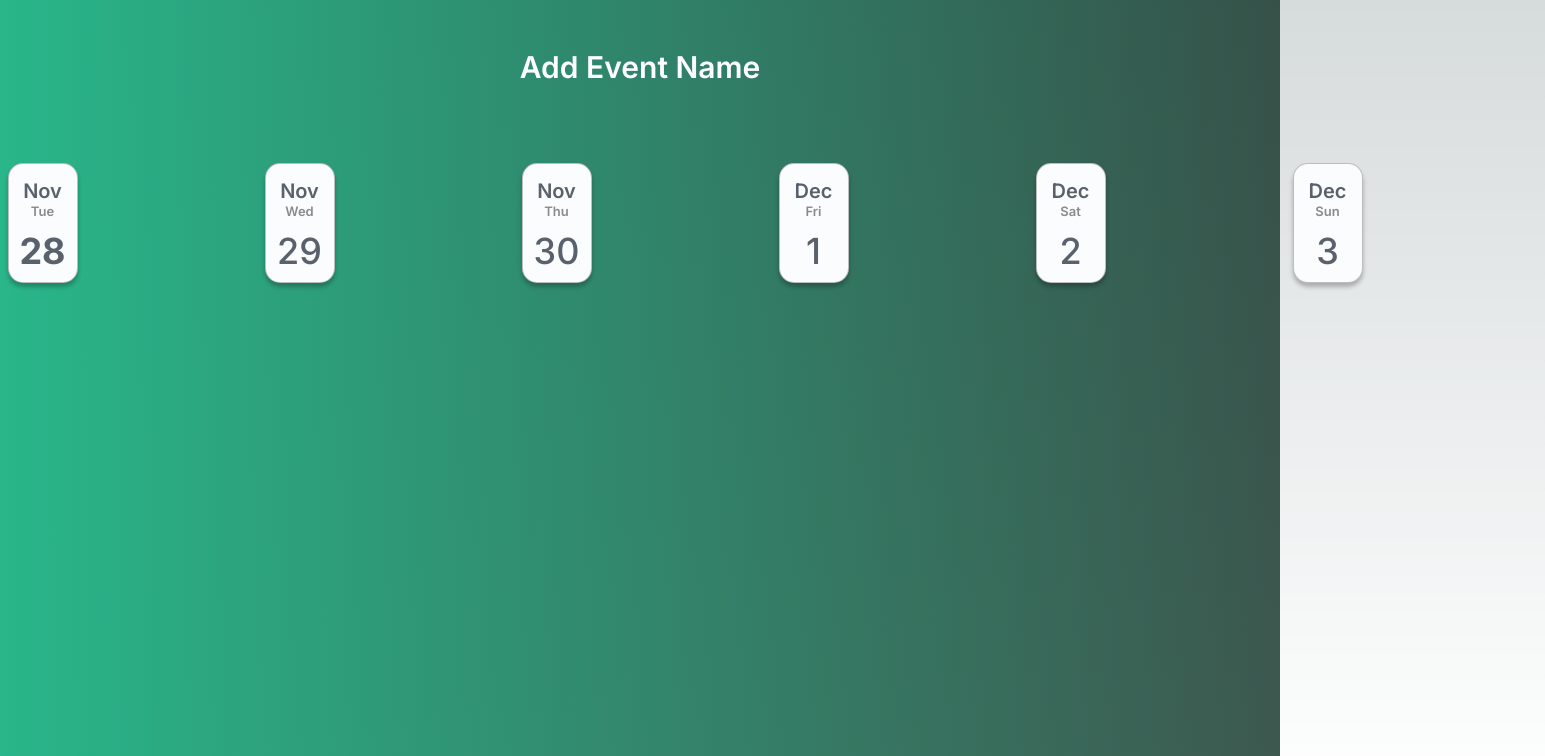
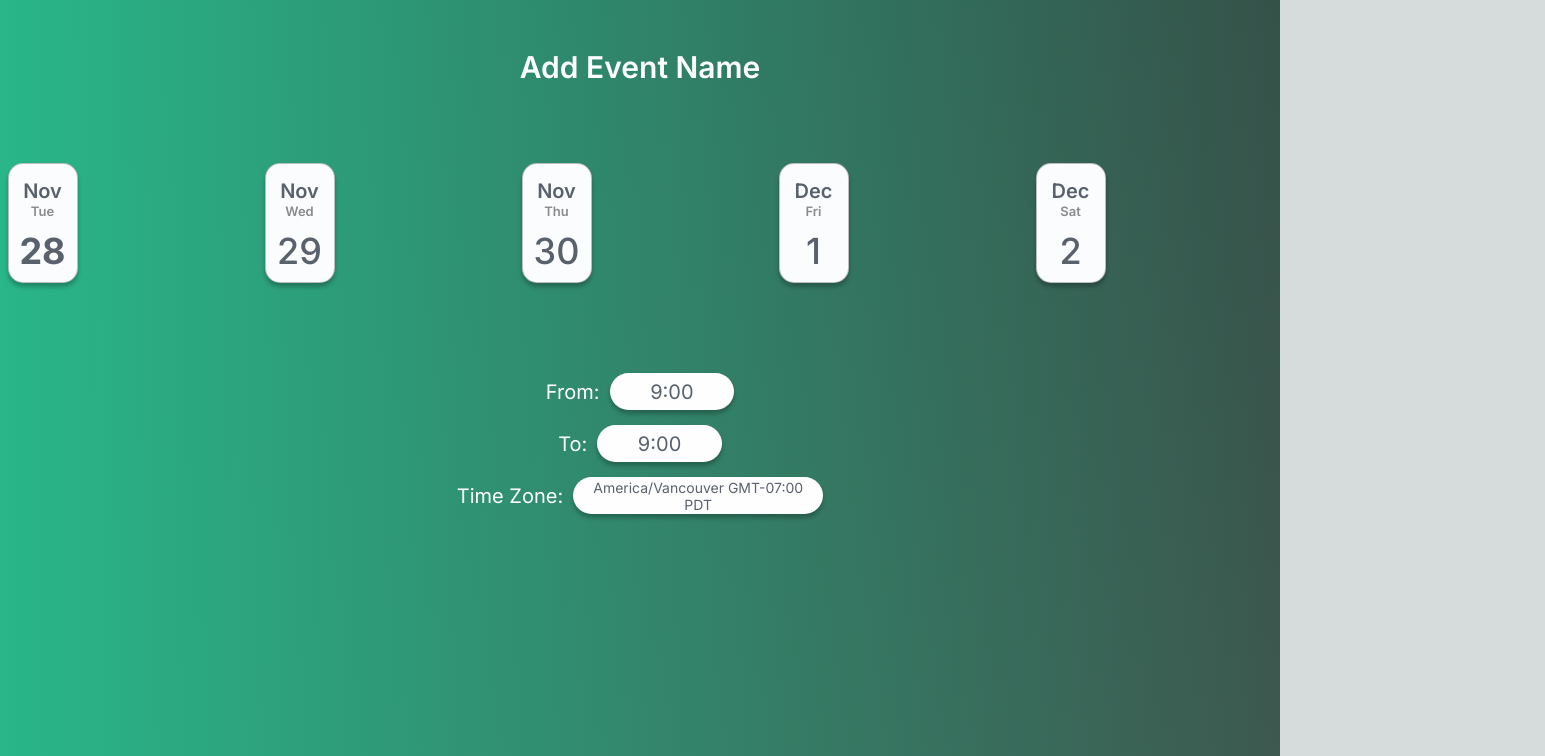
Before and after one commit to johnmarquez12/Cpen441Prototypes, a Next.js app in the folder event_creation/: page / in a window 1280 px wide. Shown: the top 756 px of the page, 1545 px wide, since content can reach past the window. Built offline with nearby package versions, Linux system fonts and the light colour scheme.

Commit message:
timeandtimezoneselection added

```diff
--- a/event_creation/src/app/page.tsx
+++ b/event_creation/src/app/page.tsx
@@ -4,6 +4,8 @@ import React, { useState, useEffect } from 'react';
 import styled from 'styled-components';
 import { Swiper, SwiperSlide } from 'swiper/react';
 import 'swiper/swiper-bundle.css';
+import TimeSelector from '@components/time_input';
+import TimeZoneSelector from '@components/timezone';
 
 // Styled components
 const Container = styled.div`
@@ -11,7 +13,9 @@ const Container = styled.div`
   flex-direction: column;
   align-items: center;
   height: 100vh;
+  width: 100vw;
   background: linear-gradient(90deg, #29B689 0%, rgba(13, 47, 36, 0.80) 100%);
+  overflow:hidden;
 `;
 
 const EditableTitle = styled.div`
@@ -51,9 +55,9 @@ const TitleInput = styled.input`
 
 const SwiperContainer = styled.div`
   margin-top: 60px;
+  margin-bottom: 60px;
   margin-left: 15px;
   width: 100%; /* Ensure full width of the container */
-  height: 100%;
   overflow: visible !important; /* Add this line to set overflow: visible */
 `;
 
@@ -109,13 +113,26 @@ const DateText = styled.p<{ isBold: boolean }>`
   margin: 0;
 `;
 
-// Home component
+const TimeSelectorContainer = styled.div`
+  display: flex;
+  flex-direction: column;
+  align-items: center;
+  margin-top: 30px;
+`;
+
+const TimeSelectorRow = styled.div`
+  display: flex;
+  align-items: center;
+  margin-bottom: 15px;
+`;
+
 // Home component
 const Home: React.FC = () => {
   const [isEditing, setEditing] = useState(false);
   const [eventName, setEventName] = useState('Add Event Name');
   const [swiperDates, setSwiperDates] = useState<Date[]>([]);
   const [selectedCards, setSelectedCards] = useState<number[]>([]);
+
 
   const handleTitleClick = () => {
     setEditing(true);
@@ -159,6 +176,16 @@ const Home: React.FC = () => {
     const newDate = new Date(lastDate);
     newDate.setDate(lastDate.getDate() + 1);
     setSwiperDates([...swiperDates, newDate]);
+  };
+
+  const handleTimeSelection = () => {
+    // Handle the time selection logic here
+    console.log('Time selected!');
+  };
+
+  const handleTimeZoneSelection = (timeZone: string) => {
+    // Handle the timezone selection logic here
+    console.log('Time Zone selected:', timeZone);
   };
 
   const handleCardSelect = (index: number) => {
@@ -205,6 +232,17 @@ const Home: React.FC = () => {
           ))}
         </Swiper>
       </SwiperContainer>
+      <TimeSelectorContainer>
+        <TimeSelectorRow>
+          <TimeSelector label="From"  onSelect={handleTimeSelection} />
+        </TimeSelectorRow>
+        <TimeSelectorRow>
+          <TimeSelector label="To"  onSelect={handleTimeSelection} />
+        </TimeSelectorRow>
+        <TimeSelectorRow>
+        <TimeZoneSelector onSelect={handleTimeZoneSelection} />
+        </TimeSelectorRow>
+      </TimeSelectorContainer>
     </Container>
   );
 };
--- /dev/null
+++ b/event_creation/src/components/time_input/index.tsx
@@ -0,0 +1,94 @@
+// TimeSelector.tsx
+import React, { useState } from 'react';
+import styled from 'styled-components';
+
+const Container = styled.div`
+  display: flex;
+  align-items: center;
+  position: relative;
+`;
+
+const Text = styled.p`
+  color: #FFF;
+  font-family: Inter, sans-serif;
+  font-size: 20px;
+  margin-right: 10px;
+`;
+
+const Selection = styled.div`
+  width: 124.64px;
+  height: 37px;
+  flex-shrink: 0;
+  border-radius: 40px;
+  background: #FEFEFF;
+  box-shadow: 0px 4px 4px 0px rgba(0, 0, 0, 0.25);
+  cursor: pointer;
+  display: flex;
+  align-items: center;
+  justify-content: center;
+`;
+
+const Dropdown = styled.div`
+  position: absolute;
+  top: 100%;
+  left: 0;
+  width: 100%;
+  max-height: 150px;
+  overflow-y: auto;
+  background: #FEFEFF;
+  box-shadow: 0px 4px 4px 0px rgba(0, 0, 0, 0.25);
+  border-radius: 5px;
+  z-index: 1;
+`;
+
+const TimeItem = styled.div`
+  padding: 10px;
+  cursor: pointer;
+`;
+
+const TimeText = styled.p`
+    color: #59616C;
+
+    text-align: center;
+    font-family: Inter, sans-serif;
+    font-size: 20px;
+    font-style: normal;
+    font-weight: 400;
+    line-height: normal;
+`;
+
+interface TimeSelectorProps {
+  label: string;
+  onSelect: (time: string) => void;
+}
+
+const TimeSelector: React.FC<TimeSelectorProps> = ({ label, onSelect }) => {
+  const [isDropdownOpen, setDropdownOpen] = useState(false);
+  const [defaultTime, setDefaultTime] = useState('9:00'); // Initial default time
+
+  const handleTimeItemClick = (time: string) => {
+    onSelect(time);
+    setDefaultTime(time); // Update default time dynamically
+    setDropdownOpen(false);
+  };
+
+  return (
+    <Container>
+      <Text>{label}:</Text>
+      <Selection onClick={() => setDropdownOpen(!isDropdownOpen)}>
+        <TimeText>{defaultTime}</TimeText>
+      </Selection>
+      {isDropdownOpen && (
+        <Dropdown>
+          {Array.from({ length: 24 }, (_, index) => (
+            <TimeItem key={index} onClick={() => handleTimeItemClick(`${index}:00`)}>
+              {`${index}:00`}
+            </TimeItem>
+          ))}
+        </Dropdown>
+      )}
+    </Container>
+  );
+};
+
+export default TimeSelector;
--- /dev/null
+++ b/event_creation/src/components/timezone/index.tsx
@@ -0,0 +1,120 @@
+// TimeZoneSelector.tsx
+import React, { useState } from 'react';
+import styled from 'styled-components';
+
+const Container = styled.div`
+  display: flex;
+  align-items: center;
+  position: relative;
+`;
+
+const Text = styled.p`
+  color: #FFF;
+  font-family: Inter, sans-serif;
+  font-size: 20px;
+  margin-right: 10px;
+`;
+
+const Selection = styled.div`
+  width: 250px; /* Adjust the width as needed */
+  height: 37px;
+  flex-shrink: 0;
+  border-radius: 40px;
+  background: #FEFEFF;
+  box-shadow: 0px 4px 4px 0px rgba(0, 0, 0, 0.25);
+  cursor: pointer;
+  display: flex;
+  align-items: center;
+  justify-content: space-between;
+  padding: 0 15px;
+  transition: background-color 0.3s ease; /* Add smooth transition */
+
+  &:hover {
+    background-color: #D4D4D4; /* Change to a different color on hover */
+  }
+`;
+
+const Dropdown = styled.div`
+  position: absolute;
+  top: 100%;
+  left: 0;
+  width: 100%;
+  max-height: 150px;
+  overflow-y: auto;
+  background: #FEFEFF;
+  box-shadow: 0px 4px 4px 0px rgba(0, 0, 0, 0.25);
+  border-radius: 5px;
+  z-index: 1;
+`;
+
+const TimeZoneItem = styled.div`
+  padding: 10px;
+  cursor: pointer;
+`;
+const TimeZoneText = styled.p`
+    color: #59616C;
+
+    text-align: center;
+    font-family: Inter, sans-serif;
+    font-size: 14px;
+    font-style: normal;
+    font-weight: 400;
+    line-height: normal;
+`;
+
+interface TimeZoneSelectorProps {
+  onSelect: (timeZone: string) => void;
+}
+
+const TimeZoneSelector: React.FC<TimeZoneSelectorProps> = ({ onSelect }) => {
+  const [isDropdownOpen, setDropdownOpen] = useState(false);
+  const [selectedTimeZone, setSelectedTimeZone] = useState('America/Vancouver GMT-07:00 PDT'); // Initial selected timezone
+
+  const timeZoneList = [
+    'America/Vancouver GMT-07:00 PDT',
+    'America/New_York GMT-05:00 EST',
+    'America/Chicago GMT-06:00 CST',
+    'America/Denver GMT-07:00 MST',
+    'America/Los_Angeles GMT-08:00 PST',
+    'America/Phoenix GMT-07:00 MST (No DST)',
+    'America/Anchorage GMT-09:00 AKST',
+    'Pacific/Honolulu GMT-10:00 HST',
+    'Europe/London GMT+00:00 GMT (No DST)',
+    'Europe/Paris GMT+01:00 CET',
+    'Europe/Berlin GMT+01:00 CET',
+    'Europe/Rome GMT+01:00 CET',
+    'Europe/Madrid GMT+01:00 CET',
+    'Europe/Istanbul GMT+03:00 TRT (No DST)',
+    'Asia/Tokyo GMT+09:00 JST',
+    'Asia/Shanghai GMT+08:00 CST',
+    'Asia/Hong_Kong GMT+08:00 HKT',
+    'Asia/Dubai GMT+04:00 GST (No DST)',
+    'Asia/Kolkata GMT+05:30 IST',
+  ];
+
+  const handleTimeZoneItemClick = (timeZone: string) => {
+    onSelect(timeZone);
+    setSelectedTimeZone(timeZone); // Update selected timezone dynamically
+    setDropdownOpen(false);
+  };
+
+  return (
+    <Container>
+      <Text>Time Zone:</Text>
+      <Selection onClick={() => setDropdownOpen(!isDropdownOpen)}>
+        <TimeZoneText>{selectedTimeZone}</TimeZoneText>
+      </Selection>
+      {isDropdownOpen && (
+        <Dropdown>
+          {timeZoneList.map((timeZone) => (
+            <TimeZoneItem key={timeZone} onClick={() => handleTimeZoneItemClick(timeZone)}>
+              {timeZone}
+            </TimeZoneItem>
+          ))}
+        </Dropdown>
+      )}
+    </Container>
+  );
+};
+
+export default TimeZoneSelector;
```
